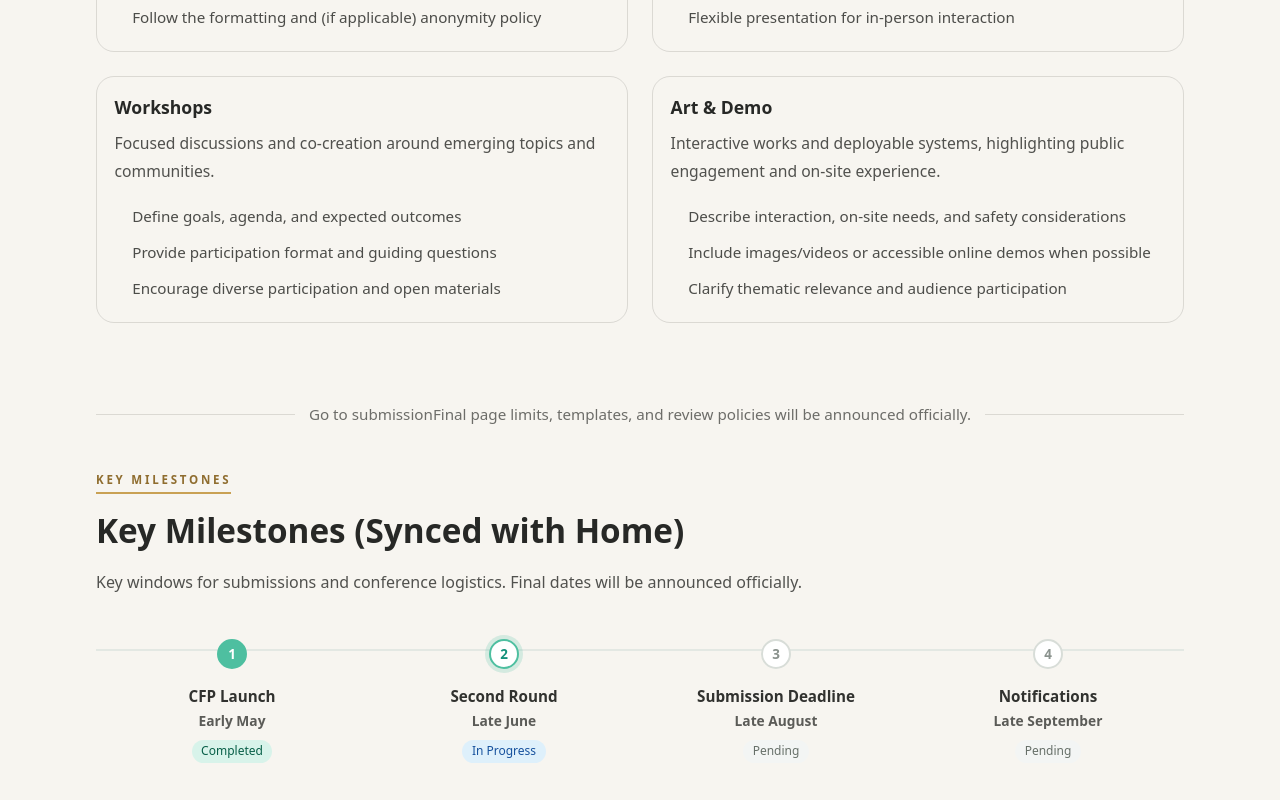
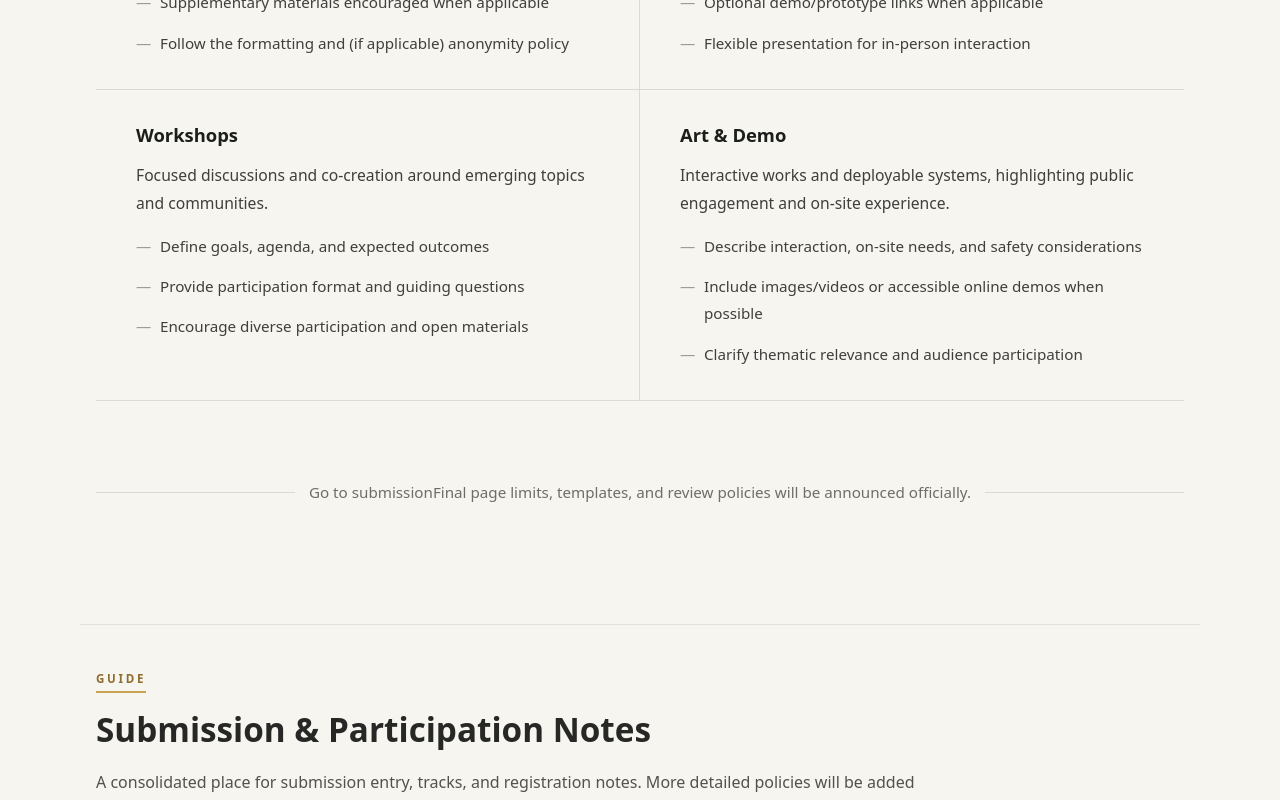
Before and after one commit to Mathiew-han/ichec.icachi, a Next.js app: page /en/cfp in a window 1280 px wide. Shown: the part 1240-2040 px from the top of the page. Built offline with nearby package versions, Linux system fonts and the light colour scheme; no server answers.

Commit message:
Update layout: make Publication Chair and below 4 per row

```diff
--- a/src/app/[locale]/cfp/CFPClient.tsx
+++ b/src/app/[locale]/cfp/CFPClient.tsx
@@ -130,11 +130,11 @@ export function CFPClient({ content }: { content: string }) {
                   </div>
                 </div>
                 <div className={styles.expandContent}>
-                <ul className={styles.bullets}>
-                  {item.bullets.map((text) => (
-                    <li key={text}>{text}</li>
-                  ))}
-                </ul>
+                  <ul className={styles.bullets}>
+                    {item.bullets.map((text) => (
+                      <li key={text}>{text}</li>
+                    ))}
+                  </ul>
                 </div>
               </div>
             </motion.div>
@@ -145,59 +145,6 @@ export function CFPClient({ content }: { content: string }) {
       <section className={`${styles.section} ${styles.sectionWithNote}`}>
         <div className={styles.sectionLineNote}>
           <span className={styles.sectionLineNoteText}>{`${t("tracks.cta")}${t("tracks.note")}`}</span>
-        </div>
-        <motion.div
-          className={styles.sectionHeader}
-          initial="hidden"
-          whileInView="visible"
-          viewport={{ once: true, margin: "-10% 0px -10% 0px" }}
-          variants={fadeUp}
-        >
-          <div className={styles.label}>{tHome("milestonesTitle")}</div>
-          <h2 className={styles.h2}>{t("timeline.heading")}</h2>
-          <p className={styles.lead}>{t("timeline.desc")}</p>
-        </motion.div>
-
-        <div className={styles.horizontalTimeline}>
-          {[
-            {
-              step: "1",
-              title: t("timeline.step1.title"),
-              date: t("timeline.step1.date"),
-              status: tHome("timelineStatusCompleted"),
-              cls: styles.timelineCompleted,
-            },
-            {
-              step: "2",
-              title: t("timeline.step2.title"),
-              date: t("timeline.step2.date"),
-              status: tHome("timelineStatusInProgress"),
-              cls: styles.timelineActive,
-            },
-            {
-              step: "3",
-              title: t("timeline.step3.title"),
-              date: t("timeline.step3.date"),
-              status: tHome("timelineStatusPending"),
-              cls: "",
-            },
-            {
-              step: "4",
-              title: t("timeline.step4.title"),
-              date: t("timeline.step4.date"),
-              status: tHome("timelineStatusPending"),
-              cls: "",
-            },
-          ].map((item) => (
-            <div key={item.step} className={`${styles.horizontalStep} ${item.cls}`}>
-              <div className={styles.horizontalCircle}>{item.step}</div>
-              <div className={styles.horizontalContent}>
-                <div className={styles.horizontalTitle}>{item.title}</div>
-                <div className={styles.horizontalDate}>{item.date}</div>
-                <div className={styles.horizontalStatus}>{item.status}</div>
-              </div>
-            </div>
-          ))}
         </div>
       </section>
 
--- a/src/app/[locale]/cfp/cfp.module.css
+++ b/src/app/[locale]/cfp/cfp.module.css
@@ -199,22 +199,35 @@
 
 .trackGrid {
   display: grid;
-  gap: 1.25rem;
+  gap: 0;
+  border-top: 1px solid color-mix(in oklab, var(--foreground) 12%, transparent);
+  border-bottom: 1px solid color-mix(in oklab, var(--foreground) 12%, transparent);
 }
 
 .expandCard {
   background: transparent;
-  border: 1px solid color-mix(in oklab, var(--foreground) 12%, transparent);
-  border-radius: 18px;
-  padding: 0 1.1rem;
+  border: 0;
+  border-bottom: 1px solid color-mix(in oklab, var(--foreground) 12%, transparent);
+  border-radius: 0;
+  padding: 2rem 2.5rem;
   overflow: hidden;
+  height: 100%;
+}
+
+.trackGrid > div:nth-child(odd) .expandCard {
+  border-right: 1px solid color-mix(in oklab, var(--foreground) 12%, transparent);
+}
+
+.trackGrid > div:nth-last-child(-n+2) .expandCard {
+  border-bottom: 0;
 }
 
 .expandTrigger {
   display: flex;
   align-items: flex-start;
   gap: 1rem;
-  padding: 1.1rem 0;
+  padding: 0;
+  margin-bottom: 1rem;
 }
 
 .expandSummary {
@@ -222,31 +235,44 @@
 }
 
 .expandTitle {
-  font-size: 1.1rem;
+  font-size: 1.15rem;
   font-weight: 800;
   line-height: 1.4;
-  color: color-mix(in oklab, var(--foreground) 90%, transparent);
+  color: color-mix(in oklab, var(--foreground) 95%, transparent);
 }
 
 .expandDesc {
-  margin-top: 0.6rem;
+  margin-top: 0.8rem;
   font-size: 0.98rem;
   line-height: 1.8;
-  color: color-mix(in oklab, var(--foreground) 72%, transparent);
+  color: color-mix(in oklab, var(--foreground) 80%, transparent);
 }
 
 .expandContent {
-  padding: 0 0 1.2rem;
+  padding: 0;
 }
 
 .bullets {
   margin: 0;
-  padding-left: 1.1rem;
+  padding-left: 0;
+  list-style: none;
   display: grid;
-  gap: 0.55rem;
-  color: color-mix(in oklab, var(--foreground) 74%, transparent);
+  gap: 0.8rem;
+  color: color-mix(in oklab, var(--foreground) 80%, transparent);
   font-size: 0.95rem;
   line-height: 1.8;
+}
+
+.bullets li {
+  position: relative;
+  padding-left: 1.5rem;
+}
+
+.bullets li::before {
+  content: "—";
+  position: absolute;
+  left: 0;
+  color: color-mix(in oklab, var(--foreground) 40%, transparent);
 }
 
 .expandActions {
@@ -451,7 +477,25 @@
 
   .trackGrid {
     grid-template-columns: repeat(2, minmax(0, 1fr));
-    gap: 1.5rem;
+    gap: 0;
+  }
+}
+
+@media (max-width: 1023px) {
+  .expandCard {
+    padding: 1.5rem 1rem;
+  }
+
+  .trackGrid > div:nth-child(odd) .expandCard {
+    border-right: 0;
+  }
+
+  .trackGrid > div:nth-last-child(-n+2) .expandCard {
+    border-bottom: 1px solid color-mix(in oklab, var(--foreground) 12%, transparent);
+  }
+
+  .trackGrid > div:last-child .expandCard {
+    border-bottom: 0;
   }
 }
 
--- a/src/app/[locale]/committees/page.tsx
+++ b/src/app/[locale]/committees/page.tsx
@@ -203,8 +203,8 @@ export default function CommitteesPage({ params }: { params: Promise<{ locale: s
       ],
     },
     {
-      id: "ops",
-      label: { zh: zh("艺术与展演 / 出版 / 技术", "藝術與展演 / 出版 / 技術"), en: "Art / Publication / Technical" },
+      id: "art",
+      label: { zh: zh("艺术与展演", "藝術與展演"), en: "Art Gallery" },
       layout: "three",
       members: [
         {
@@ -237,6 +237,13 @@ REPRESENTATIVE PUBLICATIONS: Published multiple papers in top journals such as C
           avatarUrl: "/avatars/xiongyuan.jpg",
           profileUrl: "https://fiad.cityu.edu.mo/acad_ft/855",
         },
+      ],
+    },
+    {
+      id: "ops",
+      label: { zh: zh("出版 / 技术", "出版 / 技術"), en: "Publication / Technical" },
+      layout: "four",
+      members: [
         {
           name: "安舜",
           role: isZh ? zh("出版主席", "出版主席") : "Publication Chair",
```
